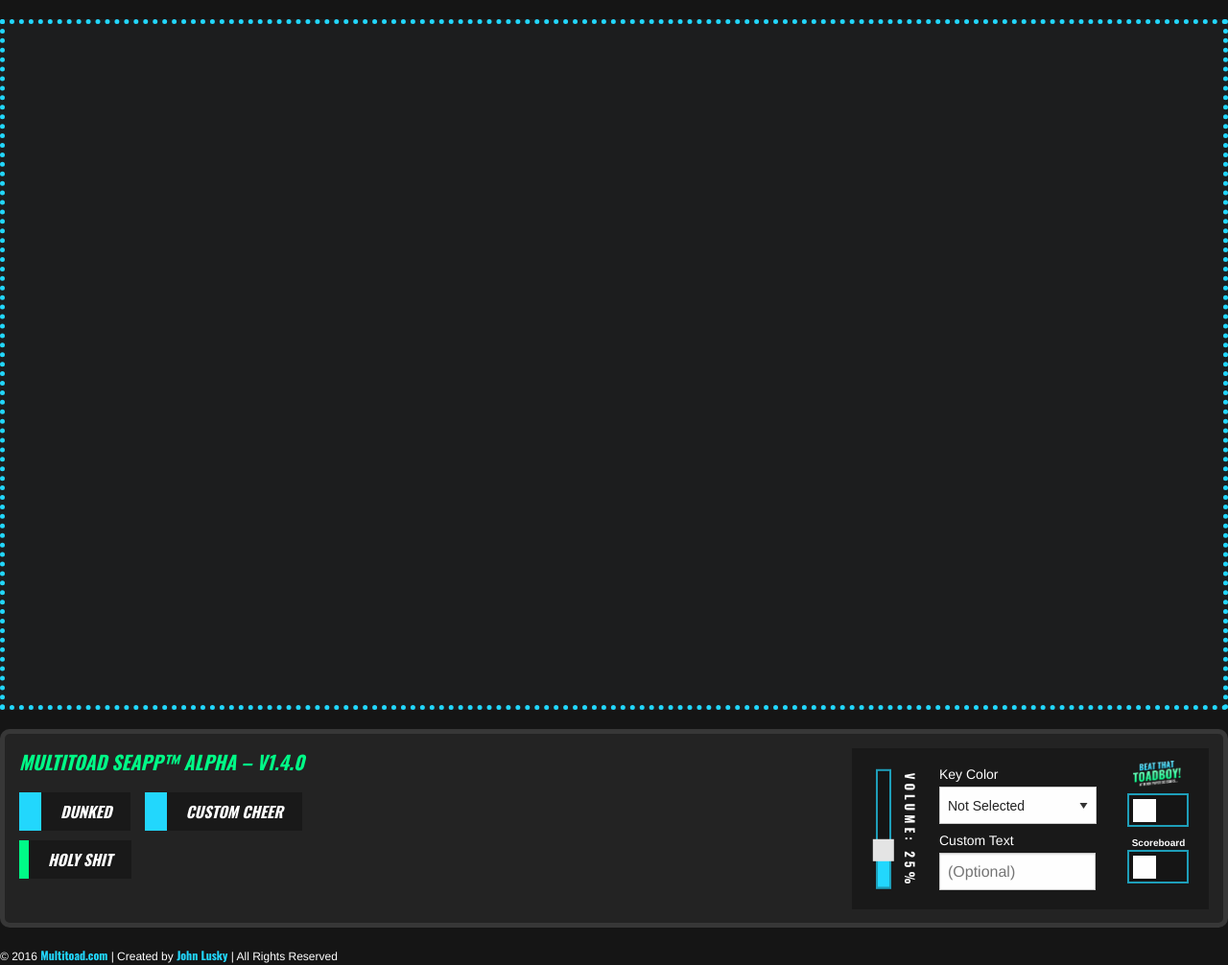
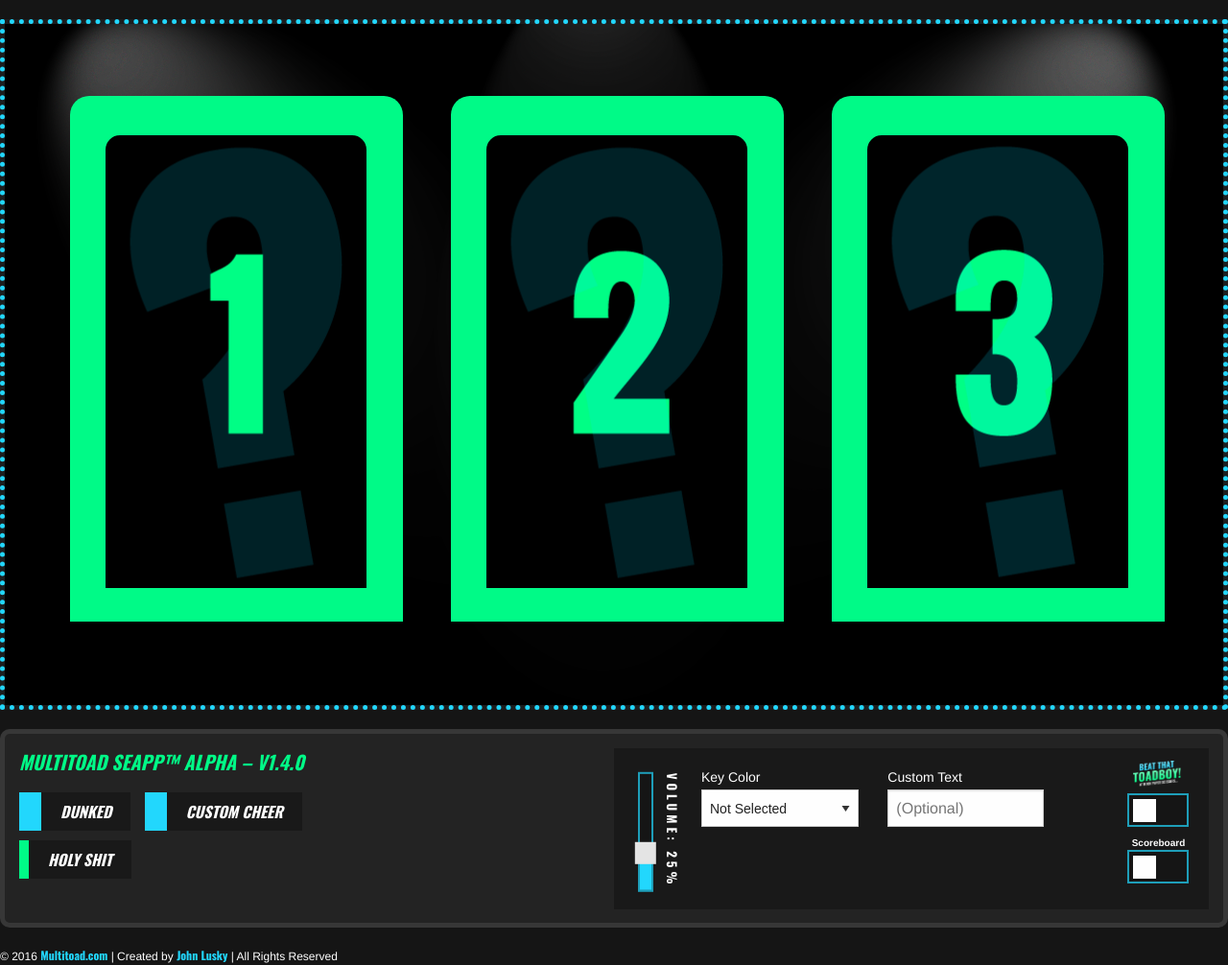
Before and after one commit to luskyj89/multitoad-seapp, a PHP site: page / in a window 1280 px wide. Shown: the whole page at 96% size. Run offline with PHP 8.4, Linux system fonts and the light colour scheme; some libraries are stand-ins or nearby versions.

Commit message:
Started adding where's that toadboay, finished design

```diff
--- a/_uncompressed/scss/modules/_addons.scss
+++ b/_uncompressed/scss/modules/_addons.scss
@@ -7,7 +7,7 @@
     display: none;
     position: absolute;
     top: 15px;
-    right: 387px;
+    right: 635px;
     width: 300px;
     height: 168px;
     background-color: rgba(0, 0, 0, 0.45);
--- /dev/null
+++ b/_uncompressed/scss/modules/_wheres-that-toadboy.scss
@@ -0,0 +1,88 @@
+
+#wtt-frame {
+    position: absolute;
+    top: 0;
+    left: 0;
+    width: 1280px;
+    height: 720px;
+    padding: 0 43px;
+    background: $black;
+    background-size: 100%;
+    z-index: 10;
+}
+
+#wtt-bg {
+    position: absolute;
+    top: 0;
+    left: 0;
+    width: 1280px;
+    height: 720px;
+    background: $black url(../images/wheres-that-toadboy/bg.png) no-repeat;
+    z-index: 15;
+    animation-name: light-flasher;
+    animation-duration: 4s;
+    animation-iteration-count: infinite;
+    animation-direction: alternate;
+}
+
+@keyframes light-flasher {
+    0%   { opacity: .3; }
+    100%  { opacity: 1; }
+}
+
+
+.door-frame {
+    position: relative;
+    float: left;
+    width: 347px;
+    height: 548px;
+    margin: 75px 25px 0;
+    background-color: $green;
+    border-top-left-radius: 20px;
+    border-top-right-radius: 20px;
+    z-index: 16;
+}
+
+.door-opening {
+    position: absolute;
+    top: 37px;
+    left: 33px;
+    width: 280px;
+    height: 480px;
+    background: $black;
+    background: -moz-linear-gradient(top,  $black 0%, #003f4c 100%); /* FF3.6-15 */
+    background: -webkit-linear-gradient(top,  $black 0%,#003f4c 100%); /* Chrome10-25,Safari5.1-6 */
+    background: linear-gradient(to bottom,  $black 0%,#003f4c 100%); /* W3C, IE10+, FF16+, Chrome26+, Opera12+, Safari7+ */
+    filter: progid:DXImageTransform.Microsoft.gradient( startColorstr='#000000', endColorstr='#003f4c',GradientType=0 ); /* IE6-9 */
+    border-top-left-radius: 20px;
+    border-top-right-radius: 20px;
+    z-index: 20;
+}
+
+.door {
+    position: absolute;
+    top: 36px;
+    left: 32px;
+    width: 282px;
+    height: 482px;
+    background: $black;
+    border: 5px solid $green;
+    border-top-left-radius: 20px;
+    border-top-right-radius: 20px;
+    z-index: 30;
+}
+
+.door-1 {
+    background: $black url(../images/wheres-that-toadboy/door-1.png) no-repeat;
+    background-position: center;
+}
+
+.door-2 {
+    background: $black url(../images/wheres-that-toadboy/door-2.png) no-repeat;
+    background-position: center;
+}
+
+.door-3 {
+    background: $black url(../images/wheres-that-toadboy/door-3.png) no-repeat;
+    background-position: center;
+}
--- a/_uncompressed/scss/styles.scss
+++ b/_uncompressed/scss/styles.scss
@@ -83,7 +83,7 @@ a {
     display: block;
     box-sizing: border-box;
     float: left;
-    width: 70%;
+    width: 50%;
 }
 
 #mixer {
@@ -91,8 +91,8 @@ a {
     position: relative;
     box-sizing: border-box;
     float: left;
-    width: 30%;
-    padding: 15px 5px;
+    width: 50%;
+    padding: 18px 5px;
     background: rgba(0, 0, 0, 0.29);
 }
 // Mixer SCSS
@@ -116,3 +116,4 @@ footer {
 // Addons, including scoreboard and Beat That Toadboy
 @import "modules/addons";
 @import "modules/mtsc-scoreboard";
+@import "modules/wheres-that-toadboy";
--- a/css/styles.css
+++ b/css/styles.css
@@ -543,15 +543,15 @@ a {
   display: block;
   box-sizing: border-box;
   float: left;
-  width: 70%; }
+  width: 50%; }
 
 #mixer {
   display: block;
   position: relative;
   box-sizing: border-box;
   float: left;
-  width: 30%;
-  padding: 15px 5px;
+  width: 50%;
+  padding: 18px 5px;
   background: rgba(0, 0, 0, 0.29); }
 
 #master-vol-slider {
@@ -702,7 +702,7 @@ footer {
   display: none;
   position: absolute;
   top: 15px;
-  right: 387px;
+  right: 635px;
   width: 300px;
   height: 168px;
   background-color: rgba(0, 0, 0, 0.45);
@@ -835,3 +835,97 @@ input:checked ~ .switch-paddle {
   top: -40px;
   right: 224px;
   background-image: url(../images/blue-toad.png); }
+
+#wtt-frame {
+  position: absolute;
+  top: 0;
+  left: 0;
+  width: 1280px;
+  height: 720px;
+  padding: 0 43px;
+  background: #000000;
+  background-size: 100%;
+  z-index: 10; }
+
+#wtt-bg {
+  position: absolute;
+  top: 0;
+  left: 0;
+  width: 1280px;
+  height: 720px;
+  background: #000000 url(../images/wheres-that-toadboy/bg.png) no-repeat;
+  z-index: 15;
+  -webkit-animation-name: light-flasher;
+          animation-name: light-flasher;
+  -webkit-animation-duration: 4s;
+          animation-duration: 4s;
+  -webkit-animation-iteration-count: infinite;
+          animation-iteration-count: infinite;
+  -webkit-animation-direction: alternate;
+          animation-direction: alternate; }
+
+@-webkit-keyframes light-flasher {
+  0% {
+    opacity: .3; }
+
+  100% {
+    opacity: 1; } }
+
+@keyframes light-flasher {
+  0% {
+    opacity: .3; }
+
+  100% {
+    opacity: 1; } }
+
+.door-frame {
+  position: relative;
+  float: left;
+  width: 347px;
+  height: 548px;
+  margin: 75px 25px 0;
+  background-color: #00fa87;
+  border-top-left-radius: 20px;
+  border-top-right-radius: 20px;
+  z-index: 16; }
+
+.door-opening {
+  position: absolute;
+  top: 37px;
+  left: 33px;
+  width: 280px;
+  height: 480px;
+  background: #000000;
+  /* FF3.6-15 */
+  /* Chrome10-25,Safari5.1-6 */
+  background: linear-gradient(to bottom, #000000 0%, #003f4c 100%);
+  /* W3C, IE10+, FF16+, Chrome26+, Opera12+, Safari7+ */
+  filter: progid:DXImageTransform.Microsoft.gradient( startColorstr='#000000', endColorstr='#003f4c',GradientType=0 );
+  /* IE6-9 */
+  border-top-left-radius: 20px;
+  border-top-right-radius: 20px;
+  z-index: 20; }
+
+.door {
+  position: absolute;
+  top: 36px;
+  left: 32px;
+  width: 282px;
+  height: 482px;
+  background: #000000;
+  border: 5px solid #00fa87;
+  border-top-left-radius: 20px;
+  border-top-right-radius: 20px;
+  z-index: 30; }
+
+.door-1 {
+  background: #000000 url(../images/wheres-that-toadboy/door-1.png) no-repeat;
+  background-position: center; }
+
+.door-2 {
+  background: #000000 url(../images/wheres-that-toadboy/door-2.png) no-repeat;
+  background-position: center; }
+
+.door-3 {
+  background: #000000 url(../images/wheres-that-toadboy/door-3.png) no-repeat;
+  background-position: center; }
--- a/index.html
+++ b/index.html
@@ -66,6 +66,27 @@
                 <div id="right-score">
                     <span class="scoreboard-ele">0</span>
                 </div>
+            </section>
+
+            <section id="wtt-frame">
+
+                <div class="door-frame">
+                    <div class="door-opening"></div>
+                    <div class="door door-1"></div>
+                </div>
+
+                <div class="door-frame">
+                    <div class="door-opening"></div>
+                    <div class="door door-2"></div>
+                </div>
+
+                <div class="door-frame">
+                    <div class="door-opening"></div>
+                    <div class="door door-3"></div>
+                </div>
+
+                <div id="wtt-bg"></div>
+
             </section>
 
             <!-- Dunked Effect -->
```
Also changed, not shown: images/wheres-that-toadboy/bg.png (added), images/wheres-that-toadboy/door-1.png (added), images/wheres-that-toadboy/door-2.png (added), images/wheres-that-toadboy/door-3.png (added).
